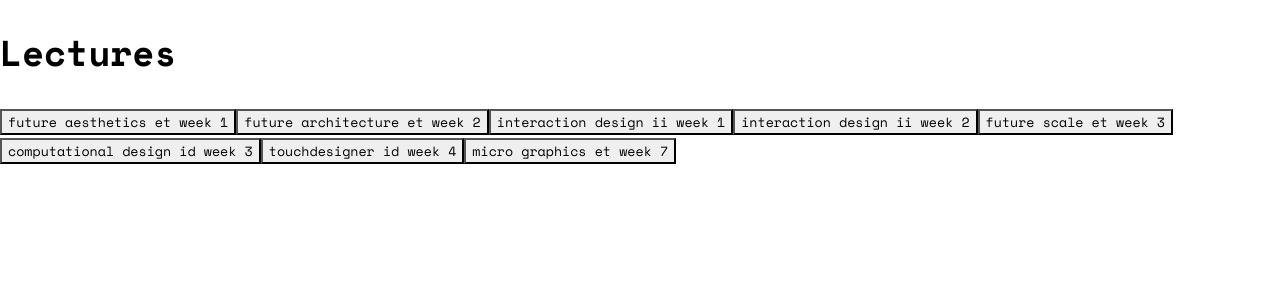
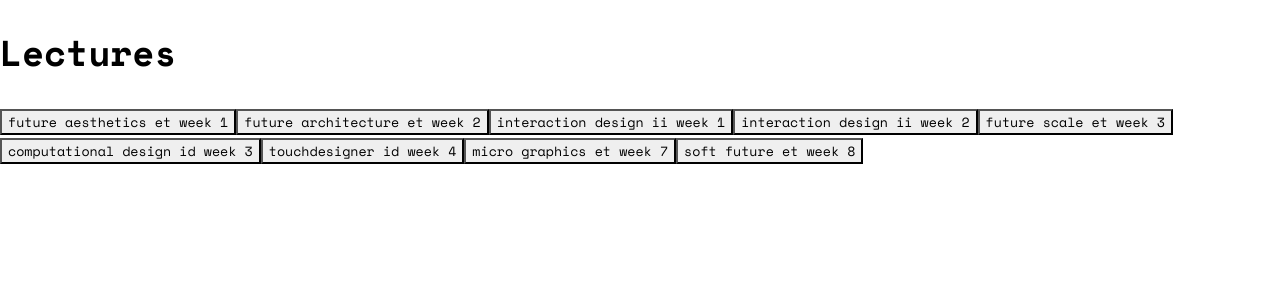
Before and after one commit to 12oman/lecture-notes, a React (Vite) app: page / in a window 1280 px wide. Shown: the top 300 px of the page. Built offline with nearby package versions, Linux system fonts and the light colour scheme.

Commit message:
reference week 8

```diff
--- a/src/App.jsx
+++ b/src/App.jsx
@@ -11,6 +11,7 @@ import interactionDesignLecture3 from '/lectures/ID/week3.md?raw'
 import interactionDesignLecture4 from '/lectures/ID/week4.md?raw'
 // import micro-graphics + deleuzean interpretation of virgil abloh
 import microGraphicsLecture from '/lectures/ET/week7.md?raw'
+import softFutureLecture from '/lectures/ET/week8.md?raw'
 
 
 const App = () => {
@@ -56,7 +57,11 @@ const App = () => {
     ,
     {title: 'micro graphics et week 7',
     content: microGraphicsLecture
+    },
+    {title: 'soft future et week 8',
+    content: softFutureLecture
     }
+
     // Add more lectures here
 
   ];
```
